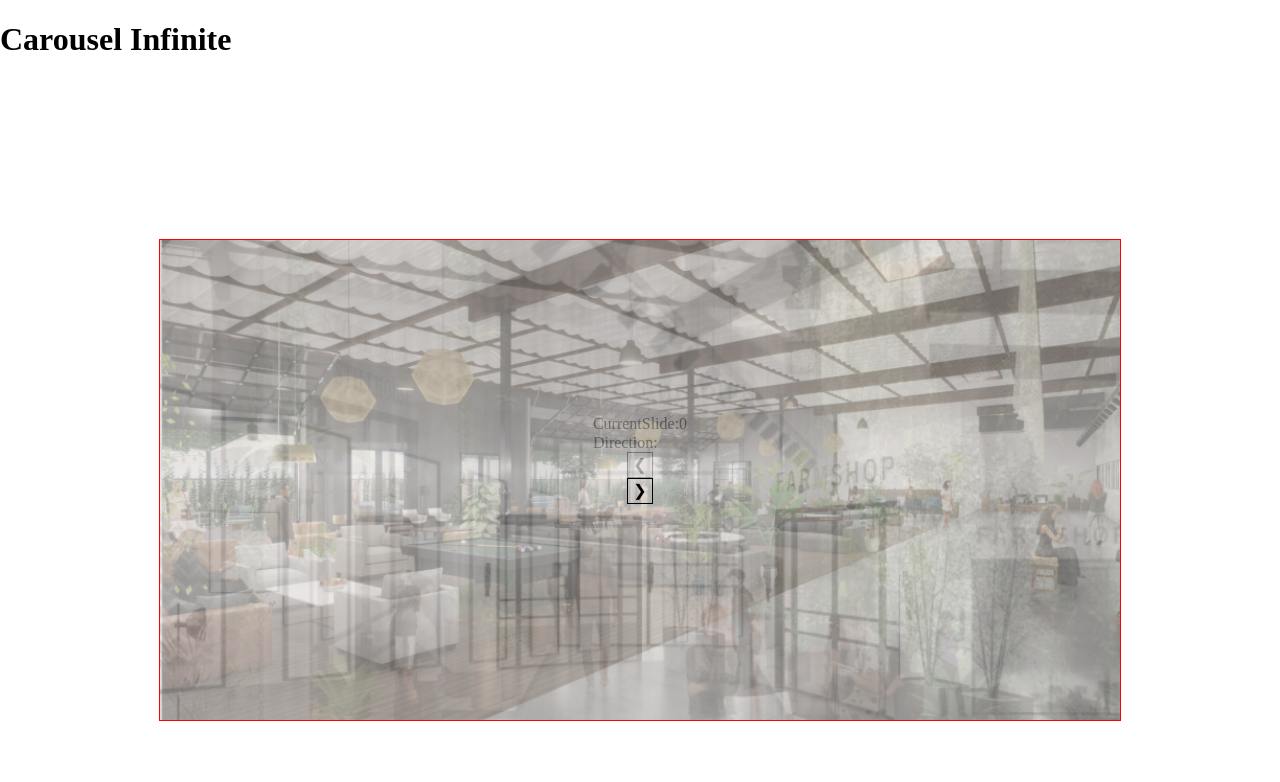
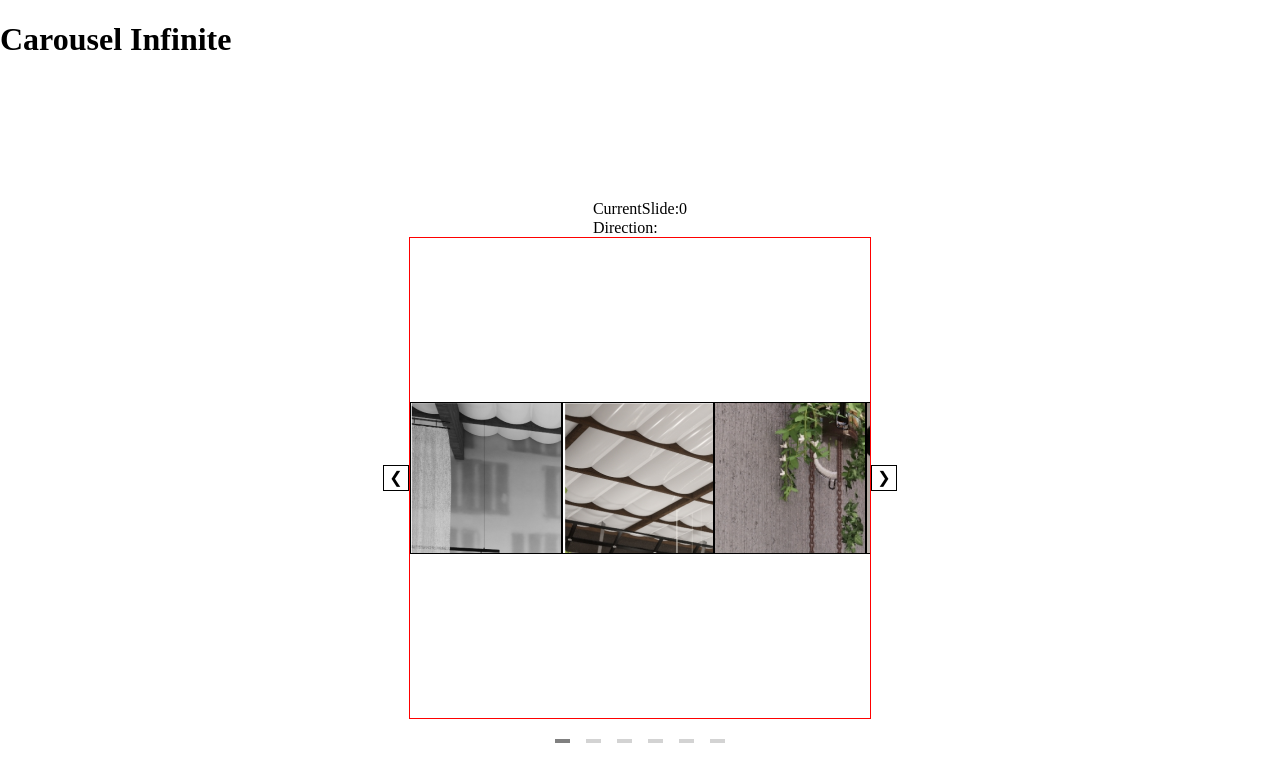
Before and after one commit to hrakt/Carousel-v2, a Next.js app: page /landing in a window 1280 px wide. Shown: the top 782 px of the page. Built offline with nearby package versions, Linux system fonts and the light colour scheme.

Commit message:
Fix image issue

```diff
--- a/components/Carousel.js
+++ b/components/Carousel.js
@@ -16,7 +16,7 @@ const Carousel = () => {
     const track = React.createRef();
 
     const slideArr = [0, 1, 2, 3, 4, 5];
-    const upperLimit = overlayPics.length - 1;
+    const upperLimit = slideArr.length - 1;
 
     useEffect(() => {
         const node = track.current;
@@ -34,6 +34,11 @@ const Carousel = () => {
         };
     });
 
+    const handleAnimation = direction => {
+        console.log(direction);
+        directions = direction;
+    };
+
     const handleArrows = event => {
         if (!isAnimating) {
             if (event.keyCode === 39) {
@@ -47,6 +52,7 @@ const Carousel = () => {
     const handleClick = direction => {
         setIsAnimating(true);
         let newSlideNumber = currentSlide + direction;
+        direction = direction;
         setShifting(true);
 
         setCurrentSlide(newSlideNumber);
@@ -69,9 +75,9 @@ const Carousel = () => {
 
     const cloneSlides = () => {
         let children = [];
+
         overlayPics.map((item, index) => {
-            // console.log(item.file.url);
-
+            console.log(item);
             children.push(
                 <div
                     key={index}
@@ -86,20 +92,6 @@ const Carousel = () => {
         return children;
     };
 
-    const renderSlide = (item, index) => {
-        console.log(item);
-        return (
-            <div className={cx(styles.slide)} key={index}>
-                <div
-                    className={styles.box}
-                    style={{
-                        backgroundImage: `url(${item.file.url})`,
-                    }}
-                />
-            </div>
-        );
-    };
-
     const className = cx(styles.track, {
         [styles.shifting]: shifting,
     });
@@ -110,29 +102,38 @@ const Carousel = () => {
                 <div>CurrentSlide:{currentSlide}</div>
                 <div>Direction:{direction}</div>
             </div>
-
+            <div className={styles.bottomContainer}>
                 <Slider {...{ handleClick, isAnimating }} previous />
                 <div className={styles.bigContainer}>
                     <div
                         className={className}
-                    // style={{
-                    //     transform: `translateX(${(currentSlide +
-                    //         upperLimit +
-                    //         1) *
-                    //         -slideLength}px)`,
-                    // }}
+                        style={{
+                            transform: `translateX(${(currentSlide +
+                                upperLimit +
+                                1) *
+                                -slideLength}px)`,
+                        }}
                         ref={track}
                         onTransitionEnd={resetSlide}
                     >
-                    {/* {cloneSlides()} */}
+                        {cloneSlides()}
                         {overlayPics.map((item, index) => {
-                        return renderSlide(item, index);
+                            console.log(item);
+                            return (
+                                <div
+                                    key={index}
+                                    className={styles.box}
+                                    style={{
+                                        backgroundImage: `url(${item.file.url})`,
+                                    }}
+                                />
+                            );
                         })}
-                    {/* {cloneSlides()} */}
+                        {cloneSlides()}
                     </div>
                 </div>
                 <Slider {...{ handleClick, isAnimating }} next />
-
+            </div>
             <Navbar
                 {...{
                     currentSlide,
--- a/components/Carousel.module.scss
+++ b/components/Carousel.module.scss
@@ -7,11 +7,18 @@
     flex-direction: column;
 }
 
+.bottomContainer {
+    display: flex;
+    flex-direction: row;
+    align-items: center;
+}
+
 .bigContainer {
     border: 1px solid red;
-    width: 60rem;
+    width: 54vw;
+    max-width: 460px;
     height: 30rem;
-    position: absolute;
+    position: relative;
 
     overflow: hidden;
     display: flex;
@@ -26,28 +33,17 @@
     flex-direction: row;
     justify-items: center;
     align-items: center;
-    position: relative;
-    height: 100%;
-    width: 100%;
-    overflow: hidden;
 }
 
 .shifting {
     transition: all 0.5s ease-in-out;
 }
 .box {
+    width: 150px;
+    height: 150px;
+    border: 1px solid black;
     position: relative;
-    top: 0;
-    left: 0;
-    width: 100%;
-    height: 100%;
-    background-size: cover;
-    background-position: center;
-    opacity: 0.3;
+    display: flex;
+    justify-content: center;
+    align-items: center;
 }
-
-.slide {
-    position: absolute;
-    width: 100%;
-    height: 100%;
-}
--- a/components/Navbar.js
+++ b/components/Navbar.js
@@ -1,4 +1,3 @@
-import React from 'react';
 import styles from './Navbar.module.scss';
 import cx from 'classnames';
 
```
Also changed, not shown: 1 other file (tests, documents, lock files or other folders). Lines whose indentation alone changed are shown as unchanged.
